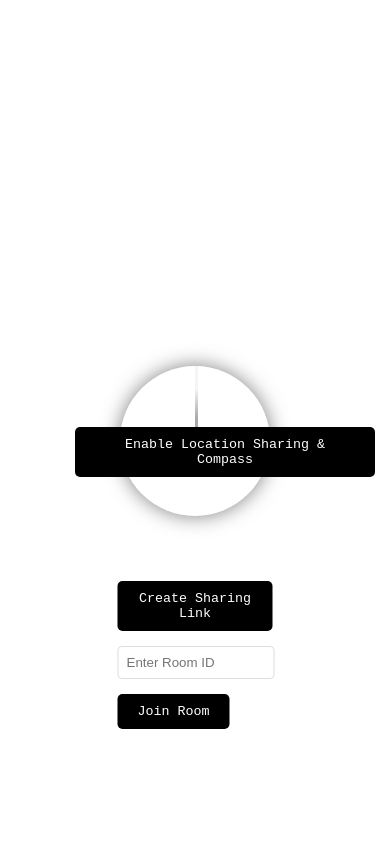
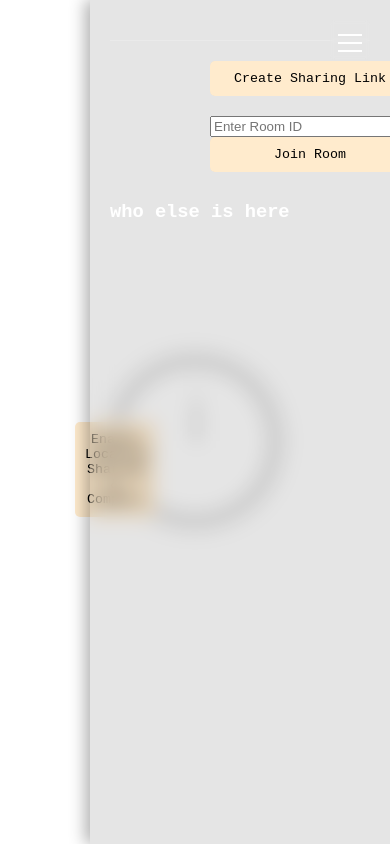
Before and after one commit to halfabluebanana/floating-compass-4, a website: page public/index.html in a window 390 px wide. Drawn offline with nearby package versions, Linux system fonts and the light colour scheme; no server answers.

Commit message:
updated menu style

```diff
--- a/public/app.js
+++ b/public/app.js
@@ -25,6 +25,7 @@ const GeoShareApp = (() => {
 
             this.initEventListeners();
             this.checkPermissionStatus();
+            this.initializeHamburgerMenu();
         }
 
         generateUserId() {
@@ -129,6 +130,57 @@ handleOrientation(event) {
     }
 }
 
+// In your GeoShareApp class
+initializeHamburgerMenu() {
+    const hamburgerBtn = document.getElementById('hamburger-menu');
+    const sidePanel = document.getElementById('side-panel');
+
+    // Add click handler with logging
+    hamburgerBtn?.addEventListener('click', (e) => {
+        console.log('Hamburger clicked'); // Debug log
+        e.stopPropagation(); // Prevent event from bubbling
+
+        if (sidePanel) {
+            sidePanel.classList.toggle('open');
+            console.log('Panel state:', sidePanel.classList.contains('open')); // Debug log
+        }
+    });
+
+    // Close panel when clicking outside
+    document.addEventListener('click', (e) => {
+        const clickedInsidePanel = sidePanel?.contains(e.target);
+        const clickedHamburger = hamburgerBtn?.contains(e.target);
+
+        if (sidePanel?.classList.contains('open') && !clickedInsidePanel && !clickedHamburger) {
+            sidePanel.classList.remove('open');
+        }
+    });
+}
+
+
+// initializeSidePanel() {
+//     const toggleButton = document.getElementById('panel-toggle');
+//     const sidePanel = document.getElementById('side-panel');
+
+//     // Initially hide the toggle button
+//     toggleButton.style.display = 'none';
+
+//     toggleButton.addEventListener('click', () => {
+//         sidePanel.classList.toggle('open');
+//         toggleButton.textContent = sidePanel.classList.contains('open') ? 'Close' : 'Room Controls';
+//     });
+
+//     // Close panel when clicking outside
+//     document.addEventListener('click', (e) => {
+//         if (!sidePanel.contains(e.target) &&
+//             !toggleButton.contains(e.target) &&
+//             sidePanel.classList.contains('open')) {
+//             sidePanel.classList.remove('open');
+//             toggleButton.textContent = 'Room Controls';
+//         }
+//     });
+// }
+
 initEventListeners() {
     this.createRoomBtn?.addEventListener('click', () => this.createRoom());
     this.joinRoomBtn?.addEventListener('click', () => this.joinRoom());
@@ -167,6 +219,19 @@ initEventListeners() {
         this.roomId = roomId;
         this.roomLinkDisplay.innerHTML = `<strong>Joined Room:</strong> ${roomId}`;
 
+        //  // Show hamburger menu when joining a room
+        //  const hamburgerBtn = document.getElementById('hamburger-menu');
+        //  if (hamburgerBtn) {
+        //      hamburgerBtn.style.display = 'block';
+        //      console.log('Showing hamburger menu');
+        //  }
+
+        // // Show the panel toggle button when joining a room
+        // const toggleButton = document.getElementById('panel-toggle');
+        // if (toggleButton) {
+        //     toggleButton.style.display = 'block';
+        // }
+
         // Hide initial elements when joining a room
         const elementsToHide = [
             document.getElementById('location-display'),
@@ -193,6 +258,19 @@ initEventListeners() {
         console.log('Room users updated:', users);
         this.updateRoomUsers(users);
     });
+
+    // Add handler for leaving room
+    this.socket.on('room-left', () => {
+        const toggleButton = document.getElementById('panel-toggle');
+        const sidePanel = document.getElementById('side-panel');
+        if (toggleButton) {
+            toggleButton.style.display = 'none';
+        }
+        if (sidePanel) {
+            sidePanel.classList.remove('open');
+        }
+    });
+
 
     this.checkUrlForRoom();
 }
--- a/public/index.html
+++ b/public/index.html
@@ -1,11 +1,13 @@
 <!DOCTYPE html>
 <html lang="en">
+
 <head>
   <meta charset="UTF-8">
   <meta name="viewport" content="width=device-width, initial-scale=1.0">
-    <title>Floating Some</title>
+  <title>Float Some</title>
   <link rel="stylesheet" href="styles.css">
 </head>
+
 <body>
   <div class="map-user-container">
     <div id="mapholder"></div>
@@ -13,6 +15,32 @@
 
     <!-- Overlaid elements -->
     <div class="overlay-container">
+      <button class="hamburger-menu" id="hamburger-menu">
+        <span></span>
+        <span></span>
+        <span></span>
+      </button>
+
+      <!-- Side Panel -->
+      <div class="side-panel" id="side-panel">
+        <div class="room-info">
+          <div id="room-link-display"></div>
+        </div>
+
+        <!-- Room Controls -->
+        <div class="room-controls">
+          <button id="create-room-btn">Create Sharing Link</button>
+          <div class="join-room">
+            <input type="text" id="room-input" placeholder="Enter Room ID">
+            <button id="join-room-btn">Join Room</button>
+          </div>
+        </div>
+
+        <div id="room-users">
+          <h3>who else is here</h3>
+        </div>
+      </div>
+
       <!-- Permissions -->
       <div id="permissions-container">
         <div id="permissions-status"></div>
@@ -32,20 +60,11 @@
         <p id="latitude">Latitude: N/A</p>
         <p id="longitude">Longitude: N/A</p>
       </div>
-
-            <!-- Room Controls -->
-            <div class="room-controls">
-                <button id="create-room-btn">Create Sharing Link</button>
-                <div class="join-room">
-                    <input type="text" id="room-input" placeholder="Enter Room ID">
-                    <button id="join-room-btn">Join Room</button>
-                </div>
-                <div id="room-users"></div>
-                <div id="room-link-display"></div>
     </div>
   </div>
-    </div>
+
   <script src="/socket.io/socket.io.js"></script>
   <script src="app.js"></script>
 </body>
+
 </html>
--- a/public/styles.css
+++ b/public/styles.css
@@ -1,4 +1,5 @@
-body, html {
+body,
+html {
     margin: 0;
     padding: 0;
     width: 100%;
@@ -9,8 +10,8 @@ body, html {
 
 .map-user-container {
     position: fixed;
-    top: 0;
-    left: 0;
+    top: 100;
+    left: 100;
     width: 100%;
     height: 100vh;
     overflow: hidden;
@@ -24,7 +25,7 @@ body, html {
     height: 100vh;
     /* display: flex; */
     /* flex-wrap: wrap; */
-    /* z-index: 1; */
+
 }
 
 #mapholder {
@@ -50,11 +51,13 @@ body, html {
     width: 100%;
     height: 100%;
     z-index: 10;
-    pointer-events: none; /* Allows clicks to pass through to map */
+    pointer-events: none;
+    /* Allows clicks to pass through to map */
 }
 
-.overlay-container > * {
-    pointer-events: auto; /* Re-enables clicks for overlay elements */
+.overlay-container>* {
+    pointer-events: auto;
+    /* Re-enables clicks for overlay elements */
 }
 
 .user-section {
@@ -87,7 +90,8 @@ body, html {
 /* Multi-user compass base styles */
 .map-grid.multi-user .compass {
     position: absolute;
-    width: 120px;  /* Slightly smaller for mobile */
+    width: 120px;
+    /* Slightly smaller for mobile */
     height: 120px;
     top: 50%;
     left: 50%;
@@ -218,23 +222,26 @@ body, html {
 }
 
 button {
-    background: black;
+    background: blanchedalmond;
+    backdrop-filter: blur(2px);
     font-family: 'Courier New', Courier, monospace;
-    color: white;
+    color: none;
     border: none;
-    padding: 10px 20px;
+    padding: 10px 10px;
     border-radius: 5px;
+    border-color: blanchedalmond;
     cursor: pointer;
-    margin: 5px 0;
+    margin: 0px 0px;
     transition: background 0.3s ease;
+    width: 80px;
 }
 
 button:hover {
-    background: white;
-    color: black;
+    background: rgb(255, 255, 255, 0.8);
+    color: none;
 }
 
-  input[type="text"] {
+.input[type="text"] {
     padding: 8px;
     border: 1px solid #ddd;
     border-radius: 4px;
@@ -243,17 +250,106 @@ body, html {
     margin-bottom: 10px;
 }
 
+/* Hamburger Menu Button */
+.hamburger-menu {
+    position: fixed;
+    top: 20px;
+    right: 20px;
+    width: 40px;
+    height: 40px;
+    background: none;
+    border: none;
+    border-radius: 5px;
+    cursor: pointer;
+    z-index: 2000;
+    padding: 8px;
+}
+
+.hamburger-menu span {
+    display: block;
+    width: 24px;
+    height: 2px;
+    background: white;
+    margin: 6px auto;
+    transition: all 0.3s ease;
+}
+
+.hamburger-menu:hover {
+    background: rgba(255, 255, 255, 0.8);
+}
+
+.hamburger-menu:hover span {
+    background: black;
+}
+
+.side-panel {
+    position: fixed;
+    right: -1000px;
+    top: 0;
+    width: 300px;
+    height: 100vh;
+    background: rgba(0, 0, 0, 0.1);
+    backdrop-filter: blur(10px);
+    z-index: 1900;
+    /* transition: right 0.3s ease; */
+    color: white;
+    padding: 20px;
+    box-sizing: border-box;
+    box-shadow: -5px 0 15px rgba(0, 0, 0, 0.3);
+}
+
+.side-panel.open {
+    right: 0;
+}
+
+#panel-toggle {
+    position: fixed;
+    right: 20px;
+    top: 20px;
+    background: rgba(0, 0, 0, 0.5);
+    color: none;
+    padding: 12px 24px;
+    border-radius: 8px;
+    cursor: pointer;
+    z-index: 2000;
+    /* Increased z-index to ensure visibility */
+    /* backdrop-filter: blur(5px); */
+    font-size: 16px;
+    font-weight: bold;
+    box-shadow: 0 4px 8px rgba(0, 0, 0, 0.3);
+    transition: all 0.3s ease;
+}
+
+/* #panel-toggle:hover {
+    /* background: white;
+    color: black;
+    transform: scale(1.05);
+ }  */
+
 .room-controls {
-    position: absolute;
+    margin-top: 20px;
+    /* position: absolute;
     bottom: 20%;
     right: 10%;
     max-width: 50vw;
     /* background: rgba(0, 0, 0, 0.7); */
-    color: white;
+    /* color: white;
     padding: 20px;
-    border-radius: 10px;
+    border-radius: 10px; */
     /* backdrop-filter: blur(5px); */
 }
+
+.room-controls button {
+    width: 100%;
+    margin-bottom: 10px;
+}
+
+.room-info {
+    margin-bottom: 20px;
+    padding-bottom: 10px;
+    border-bottom: 1px solid rgba(255, 255, 255, 0.2);
+}
+
 
 .join-room {
     margin-top: 10px;
@@ -262,6 +358,10 @@ body, html {
 #room-users {
     margin-top: 10px;
     color: white;
+}
+
+#room-users h3 {
+    margin-bottom: 10px;
 }
 
 #room-link-display {
@@ -300,11 +400,10 @@ body, html {
         z-index: 21;
     }
 
-
-
     /* Compass positioning for mobile */
     .map-grid.multi-user .compass {
-        width: 100px;  /* Even smaller for mobile */
+        width: 100px;
+        /* Even smaller for mobile */
         height: 100px;
         position: absolute;
         top: 50%;
@@ -314,9 +413,9 @@ body, html {
 
     /* Adjust compass needle for mobile */
     .map-grid.multi-user .compass-needle {
-        width: 2px;  /* Slightly thinner for mobile */
+        width: 2px;
+        /* Slightly thinner for mobile */
     }
-
 
     .room-controls {
         top: auto;
@@ -325,7 +424,6 @@ body, html {
         transform: translateX(50%);
         max-width: 40vw;
         max-width: 200px;
-
     }
 
     #app {
@@ -354,5 +452,8 @@ body, html {
         left: 50%;
     }
 
+    .side-panel {
+       right: 0;
+    }
 
 }
```
Lines whose indentation alone changed are shown as unchanged.
